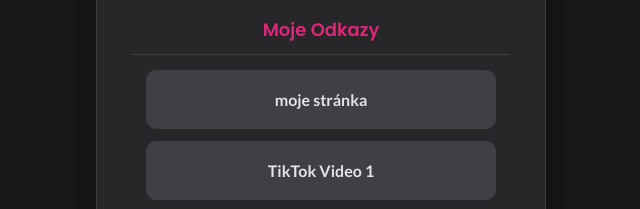
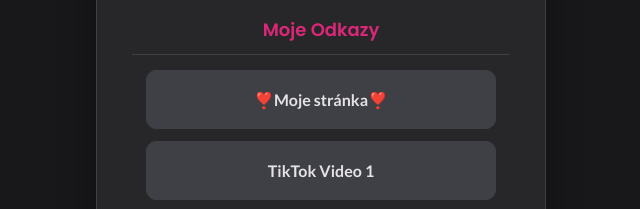
Before and after one commit to Hnzuonee/mojeodkazy.me, a website: page links.html in a window 1280 px wide. Shown: the part 228-437 px from the top of the page, 319-959 px from the left. Drawn offline with Linux system fonts and the light colour scheme.

Commit message:
Update links.html

```diff
--- a/links.html
+++ b/links.html
@@ -163,7 +163,7 @@
             <a href="https://mojeodkazy.me/"
                target="_blank"
                rel="noopener noreferrer"
-               class="button-link">moje stránka</a>
+               class="button-link">❣️Moje stránka❣️</a>
 
             <a href="https://www.tiktok.com/@kristynka.cengerova/video/7494170845745597718"
                target="_blank"
```
